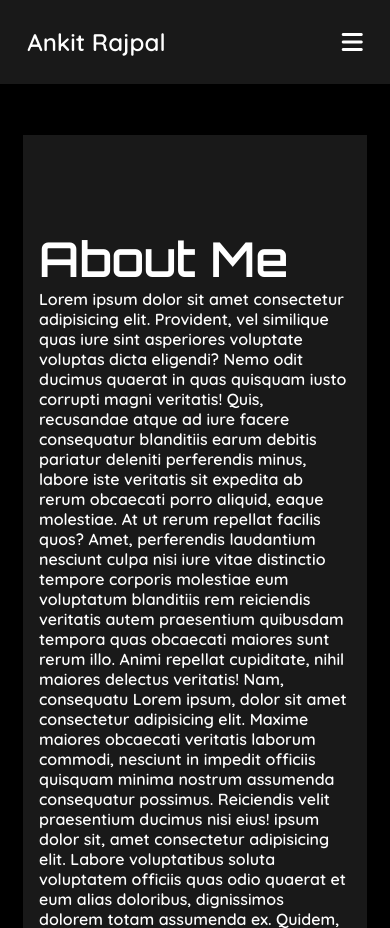
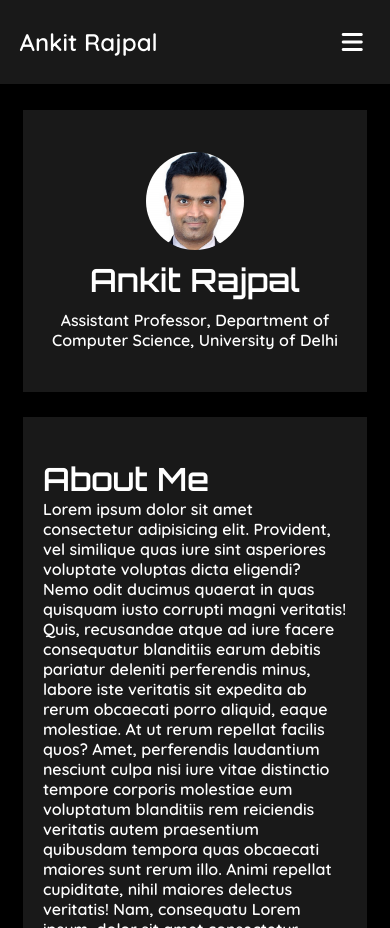
Before and after one commit to ankitkumarbrur/people_ankit_rajpal, a plain HTML site: page index.html in a window 390 px wide. Drawn offline with nearby package versions, Linux system fonts and the light colour scheme.

Commit message:
Responsive Update

```diff
--- a/index.html
+++ b/index.html
@@ -22,7 +22,7 @@
       <label class="checkbtn">
         <i class="fas fa-bars"></i>
       </label>
-      <label class="logo">Ankit Rajpal</label>
+      <label class="logo"><a title="#">Ankit Rajpal</a> </label>
       <ul>
         <li><a title="#education">Education</a></li>
         <li><a title="#research">Research</a></li>
@@ -40,12 +40,22 @@
           </div>
           <h2>Ankit Rajpal</h2>
           <h3>
-            Assistant Professor, Department od Computer Science, University of
+            Assistant Professor, Department of Computer Science, University of
             Delhi
           </h3>
         </section>
       </div>
       <div class="right">
+        <section id="intro">
+          <div>
+            <img src="profile.jpeg" class="profile-img" alt="Ankit Rajpal" />
+          </div>
+          <h2>Ankit Rajpal</h2>
+          <h3>
+            Assistant Professor, Department of Computer Science, University of
+            Delhi
+          </h3>
+        </section>
         <section id="about">
           <h1>About Me</h1>
           Lorem ipsum dolor sit amet consectetur adipisicing elit. Provident,
@@ -275,8 +285,10 @@
       $("a").on("click", function (e) {
         if ($(e.target).attr("title") == "#") {
           hide();
+          $("#intro").show();
           $("#about").show();
         } else {
+          $("#intro").hide();
           $("#about").hide();
           hide();
           $($(e.target).attr("title")).show();
--- a/style.css
+++ b/style.css
@@ -11,6 +11,7 @@
   overflow: hidden;
 }
 /* =================================== */
+/* Navbar css */
 
 nav {
   background: #191919;
@@ -61,10 +62,6 @@
   line-height: 10vh;
   margin-right: 7vw;
   cursor: pointer;
-  display: none;
-}
-
-#check {
   display: none;
 }
 
@@ -131,12 +128,16 @@
   text-align: center;
 }
 
+#intro {
+  display: none;
+}
+
 /* ------------------------------------- */
 
 @media (max-width: 1280px) {
   label.logo {
     font-size: 1.5rem;
-    margin-left: 7vw;
+    margin-left: 5vw;
   }
   nav ul li a {
     font-size: 0.9rem;
@@ -147,6 +148,28 @@
   .left {
     display: none;
   }
+  #intro {
+    display: block;
+  }
+  .profile-img {
+    width: 25vw;
+  }
+
+  h1 {
+    font-size: 2rem;
+  }
+
+  h2 {
+    font-size: 2rem;
+    /* text-align: center; */
+    padding: 10px;
+  }
+
+  h3 {
+    font-size: 1rem;
+    /* text-align: center; */
+  }
+
   .right {
     width: 100vw;
     overflow-y: scroll;
@@ -154,28 +177,30 @@
   section {
     width: 88vw;
     margin: 6vh auto;
+    padding: 5vh 5vw;
   }
   .checkbtn {
     display: block;
   }
+
   ul {
     position: fixed;
-    width: 70%;
+    width: 40%;
     height: 100vh;
     background: #191919;
     top: 10vh;
     left: -100%;
-    text-align: center;
+    text-align: left;
     transition: all 0.5s;
     z-index: 1000;
   }
   nav ul li {
     display: block;
-    margin: 50px 0;
-    line-height: 30px;
+    margin: 50px 4vw;
+    line-height: 3rem;
   }
   nav ul li a {
-    font-size: 20px;
+    font-size: 1rem;
   }
   a:hover,
   a.active {
@@ -184,37 +209,25 @@
   }
 }
 
-/* @media (max-width: 800px) {
+@media (max-width: 800px) {
   section {
-    width: 88vw;
-    margin: 1vh auto;
-    display: none;
-  }
-  .checkbtn {
-    display: block;
+    /* width: 88vw; */
+    margin: 3vh auto;
   }
   ul {
-    position: fixed;
     width: 70%;
-    height: 100vh;
-    background: #191919;
-    top: 10vh;
-    left: -100%;
-    text-align: center;
-    transition: all 0.5s;
-    z-index: 1000;
   }
   nav ul li {
     display: block;
-    margin: 50px 0;
-    line-height: 30px;
+    /* margin: 50px 0; */
+    line-height: 1.8rem;
   }
   nav ul li a {
-    font-size: 20px;
+    font-size: 0.9rem;
   }
-  a:hover,
+  /* a:hover,
   a.active {
     background: none;
     color: rgb(3, 201, 201);
-  }
-} */
+  } */
+}
```
